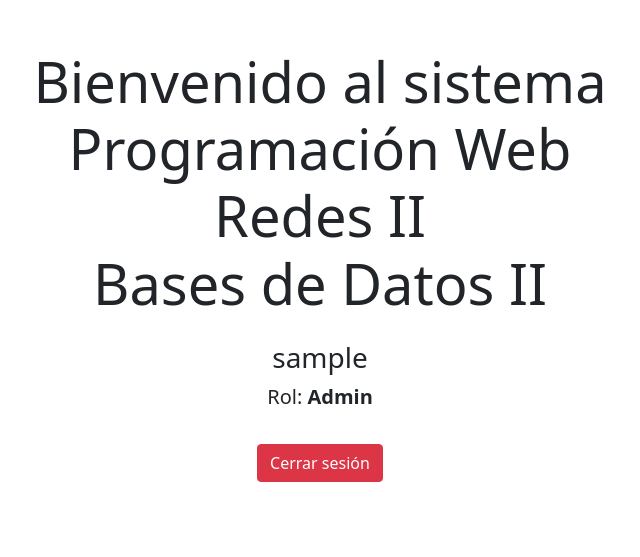
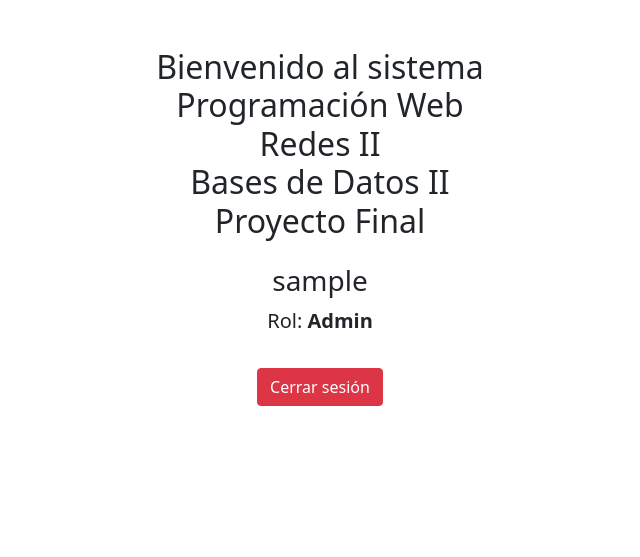
Before and after one commit to josueg07/ProyectoBD, an ASP.NET Core app: page / in a window 1280 px wide. Shown: the part 64-621 px from the top of the page, without its empty margins (320-960 px from the left). Run offline with ASP.NET Core 8, Linux system fonts and the light colour scheme; the visitor is signed in with stand-in values (Sample User, id 1); style sheets or scripts are compiled from the project's sources; some libraries are stand-ins or nearby versions.

Commit message:
Prueba en caliente

```diff
--- a/ProyectoBD.Web/Views/Home/Index.cshtml
+++ b/ProyectoBD.Web/Views/Home/Index.cshtml
@@ -5,13 +5,15 @@
 <div class="text-center mt-5">
 
     <h1 class="display-4">
-        Bienvenido al sistema
+        <h2>Bienvenido al sistema
         <br/>
         Programación Web
         <br/>
         Redes II
         <br/>
         Bases de Datos II
+          <br />
+        Proyecto Final </h2>
     </h1>
 
     <h3 class="mt-4">
```
